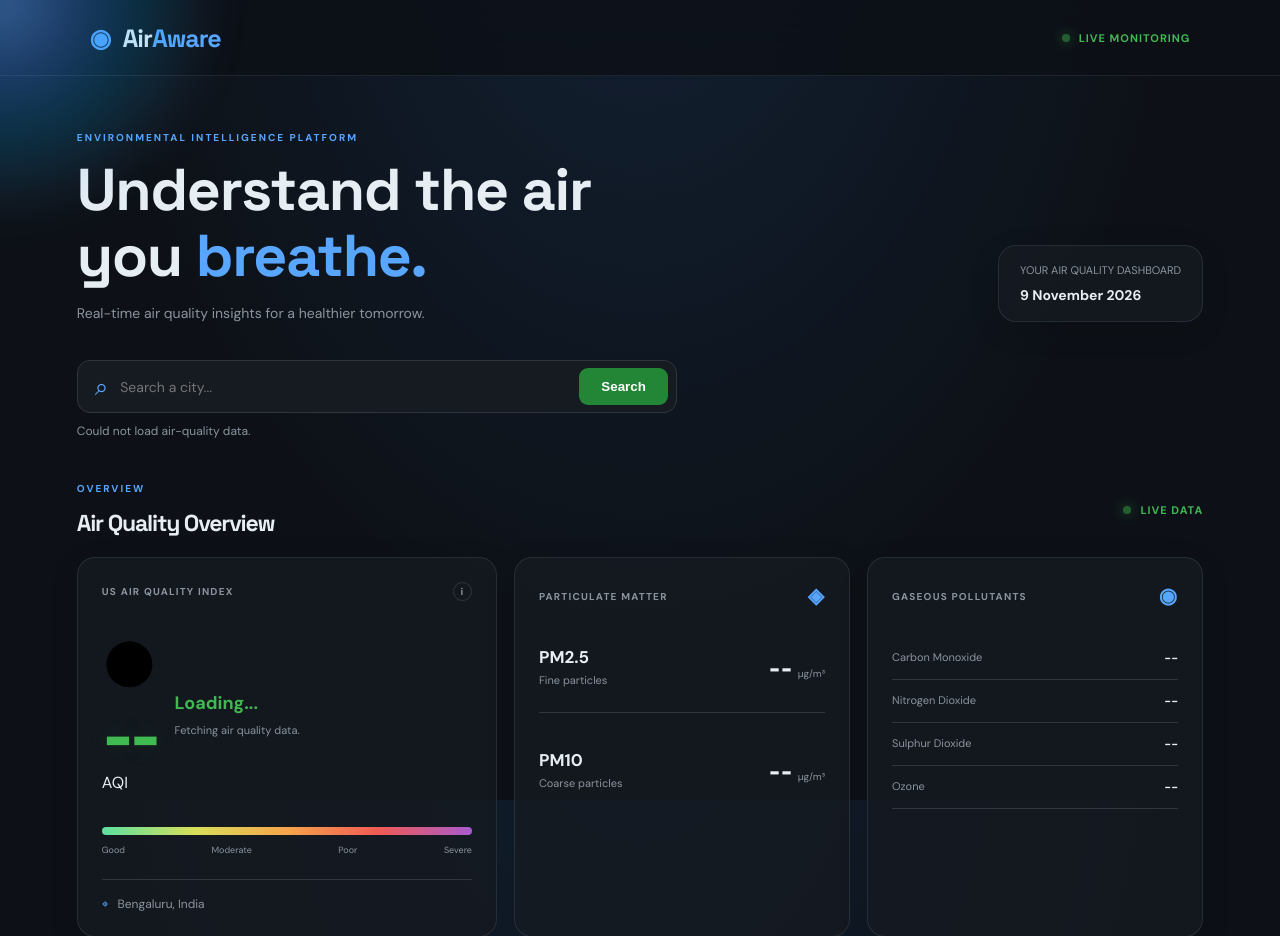
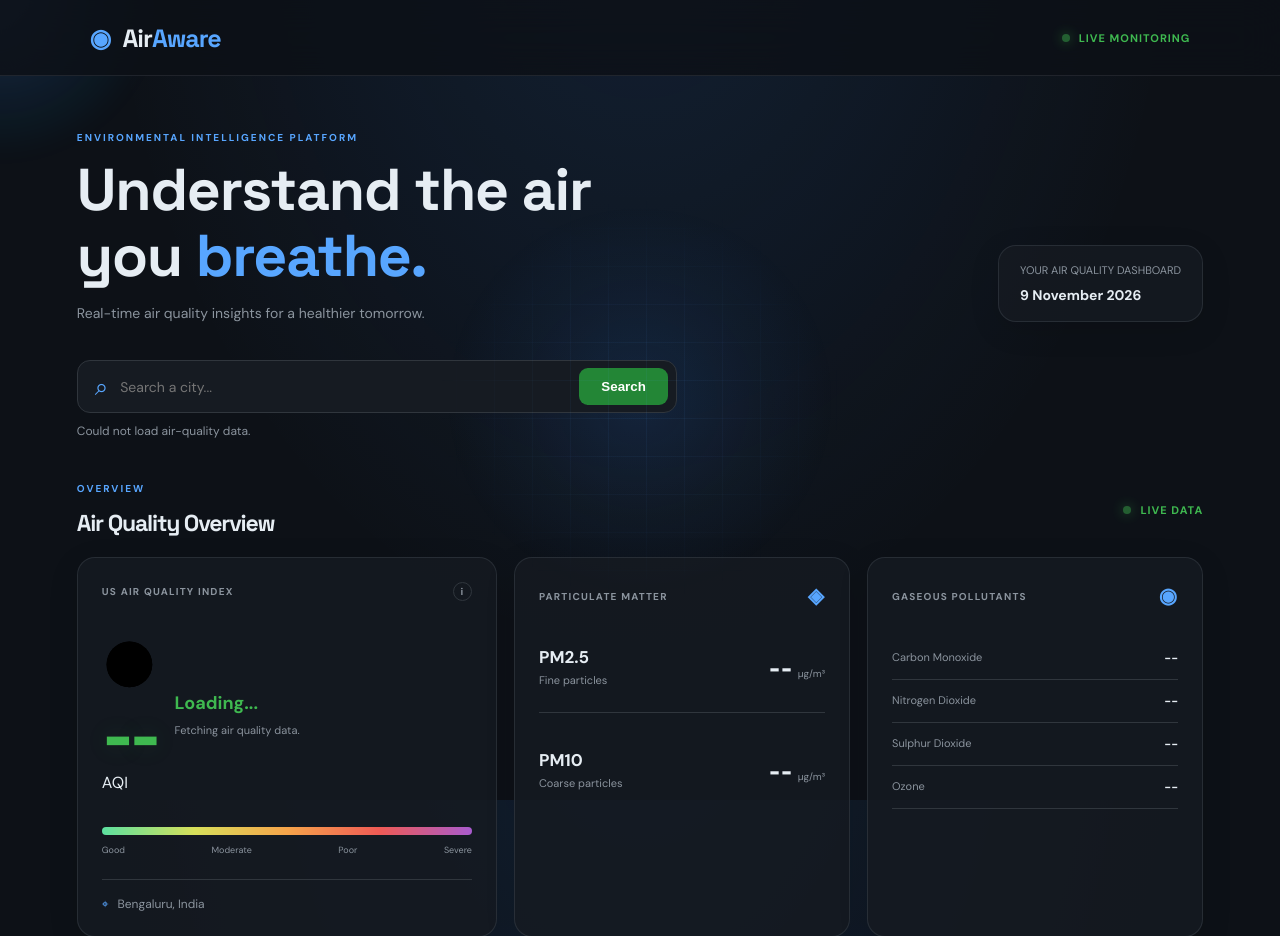
Before and after one commit to star-adikrish/AirAware, a Flask app: page / in a window 1280 px wide. Shown: the top 936 px of the page. Run offline with Flask 3, Linux system fonts and the light colour scheme.

Commit message:
But mesh like design behind mouse

```diff
--- a/static/css/style.css
+++ b/static/css/style.css
@@ -10,6 +10,10 @@
     --muted: #8b949e;
     --cyan: #58a6ff;
     --green: #3fb950;
+
+    /* Interactive mesh position */
+    --mouse-x: 50%;
+    --mouse-y: 50%;
 }
 
 * {
@@ -18,14 +22,86 @@
     box-sizing: border-box;
 }
 
+html {
+    min-height: 100%;
+}
+
 body {
     background:
-        radial-gradient(ellipse at 50% -20%, rgba(56, 139, 253, 0.13), transparent 60%),
+        radial-gradient(
+            ellipse at 50% -20%,
+            rgba(56, 139, 253, 0.13),
+            transparent 60%
+        ),
         #0d1117;
+
     background-attachment: fixed;
     color: var(--text);
     font-family: 'DM Sans', sans-serif;
     min-height: 100vh;
+    position: relative;
+    isolation: isolate;
+}
+
+/* BACKGROUND GLOW */
+body::before {
+    content: "";
+    position: fixed;
+    inset: 0;
+    z-index: -1;
+    pointer-events: none;
+
+    background:
+        radial-gradient(
+            circle 260px at var(--mouse-x) var(--mouse-y),
+            rgba(56, 139, 253, 0.13),
+            rgba(56, 139, 253, 0.045) 45%,
+            transparent 75%
+        );
+
+    transition: background 0.08s ease;
+}
+
+/* INTERACTIVE MESH GRID */
+body::after {
+    content: "";
+    position: fixed;
+    inset: 0;
+    z-index: 5;
+    pointer-events: none;
+
+    background-image:
+        linear-gradient(
+            rgba(88, 166, 255, 0.075) 1px,
+            transparent 1px
+        ),
+        linear-gradient(
+            90deg,
+            rgba(88, 166, 255, 0.075) 1px,
+            transparent 1px
+        );
+
+    background-size: 38px 38px;
+
+    /* Slightly brighter mesh around cursor */
+    mask-image:
+        radial-gradient(
+            circle 240px at var(--mouse-x) var(--mouse-y),
+            black,
+            transparent 85%
+        );
+
+    -webkit-mask-image:
+        radial-gradient(
+            circle 240px at var(--mouse-x) var(--mouse-y),
+            black,
+            transparent 85%
+        );
+}
+
+/* Keep website content above mesh */
+body > * {
+    position: relative;
 }
 
 .navbar {
--- a/static/js/script.js
+++ b/static/js/script.js
@@ -450,11 +450,27 @@ document.getElementById("currentDate").textContent =
 
 loadAirQuality();
 
+// Interactive cursor glow and mesh
 const cursor = document.querySelector(".cursor-glow");
 
-if (cursor) {
-    document.addEventListener("mousemove", (event) => {
-        cursor.style.left = `${event.clientX}px`;
-        cursor.style.top = `${event.clientY}px`;
-    });
-}
+document.addEventListener("mousemove", (event) => {
+    const x = event.clientX;
+    const y = event.clientY;
+
+    // Move the cursor glow
+    if (cursor) {
+        cursor.style.left = `${x}px`;
+        cursor.style.top = `${y}px`;
+    }
+
+    // Move the mesh illumination
+    document.documentElement.style.setProperty(
+        "--mouse-x",
+        `${x}px`
+    );
+
+    document.documentElement.style.setProperty(
+        "--mouse-y",
+        `${y}px`
+    );
+});
```
Also changed, not shown: other parts of static/css/style.css (+17 -13 lines).
